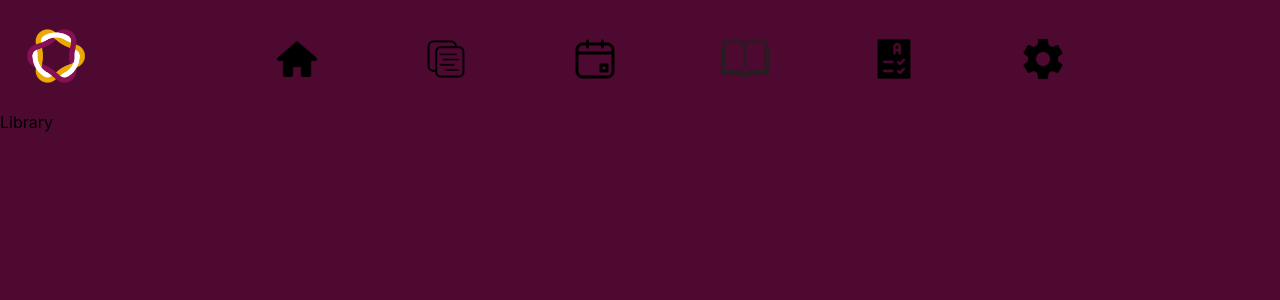
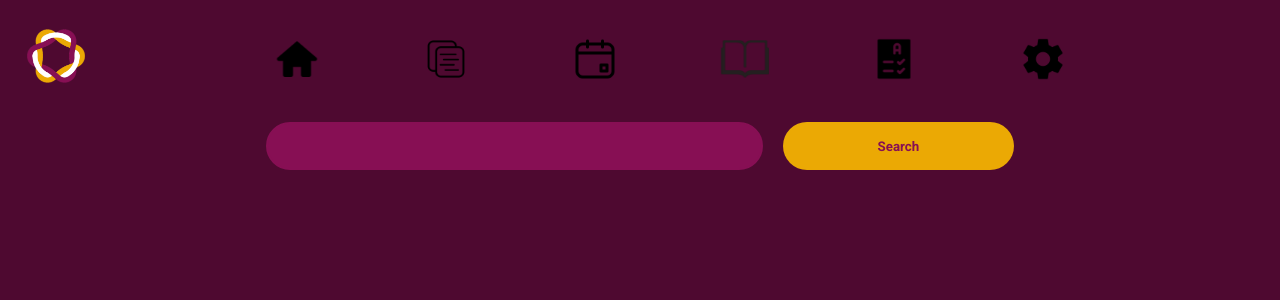
Before and after one commit to dhunjadi/vuka, a React (Create React App) app: page /library in a window 1280 px wide. Shown: the top 300 px of the page. Built offline with nearby package versions, Linux system fonts and the light colour scheme.

Commit message:
added search to library page

```diff
--- a/package.json
+++ b/package.json
@@ -6,6 +6,8 @@
     "@testing-library/jest-dom": "^5.14.1",
     "@testing-library/react": "^11.2.7",
     "@testing-library/user-event": "^12.8.3",
+    "axios": "^0.21.4",
+    "dotenv": "^10.0.0",
     "react": "^17.0.2",
     "react-dom": "^17.0.2",
     "react-paginate": "^7.1.3",
--- a/src/css/min280.css
+++ b/src/css/min280.css
@@ -260,4 +260,34 @@
     margin: 10px auto;
   }
 
+  /* LIBRARY PAGE */
+
+  .search-container{
+    display: flex;
+    flex-direction: row;
+    justify-content: center;
+    width: 100%;
+  }
+
+  .search-container input{
+    width: 100%;
+    border: none;
+    border-radius: 999px;
+    background-color: #870f54;
+    border: 2px solid #870f54;
+    margin: 10px;
+    color: white;
+    padding: 0 20px;
+    font-family: "Roboto", sans-serif;
+  }
+
+  .search-container input:focus{
+    outline: none;
+    border: 2px solid #eba904;
+  }
+
+  .search-container button{
+    width: 50%;
+  }
+
 }
--- a/src/pages/LibraryPage.jsx
+++ b/src/pages/LibraryPage.jsx
@@ -1,11 +1,46 @@
-import React from 'react'
-import Navbar from '../components/Navbar/Navbar'
+import React, { useState } from "react";
+import Navbar from "../components/Navbar/Navbar";
+import axios from "axios";
 
 export default function LibraryPage() {
-    return (
-        <div id='library'>
-            <Navbar />
-            Library
+  const apiKey = "AIzaSyAXI3E9DPOQNaxMGoStQp2JVaYY5NFQhnI";
+  const [serchText, setSearchText] = useState("");
+  const [results, setResults] = useState([]);
+
+  const handleSearch = (e) => {
+    e.preventDefault();
+    axios
+      .get(
+        "https://www.googleapis.com/books/v1/volumes?q=" +
+          serchText +
+          "&key=" +
+          apiKey
+      )
+      .then((res) => {
+        setResults(res.data.items);
+        console.log(results);
+      });
+  };
+
+  const displayBooks = results.map((book) => {
+    return <img src={book.volumeInfo.imageLinks.thumbnail} alt="" />;
+  });
+
+  return (
+    <div id="library">
+      <Navbar />
+      <div className="container">
+        <div className="search-container">
+          <input
+            type="text"
+            value={serchText}
+            onChange={(e) => setSearchText(e.target.value)}
+          />
+          <button onClick={handleSearch}>Search</button>
+
         </div>
-    )
+        <div className="book-container">{displayBooks}</div>
+      </div>
+    </div>
+  );
 }
```
Also changed, not shown: 1 other file (tests, documents, lock files or other folders).
